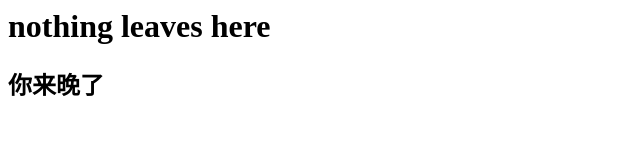
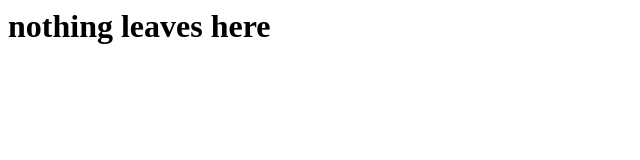
Before and after one commit to Hclrunner/net, a plain HTML site: page index.html in a window 1280 px wide. Shown: the whole page, without its empty margins (0-640 px from the left). Drawn offline with Linux system fonts and the light colour scheme.

Commit message:
Update index.html

```diff
--- a/index.html
+++ b/index.html
@@ -1,2 +1 @@
 <h1>nothing leaves here</h1>
-<h2>你来晚了</h2>
```
